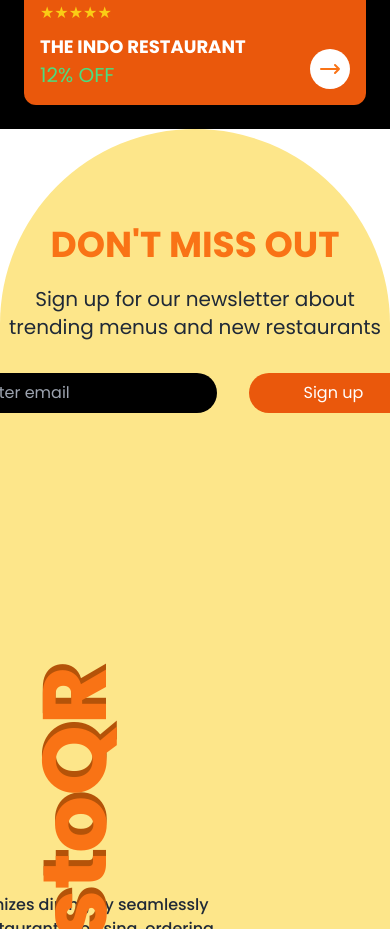
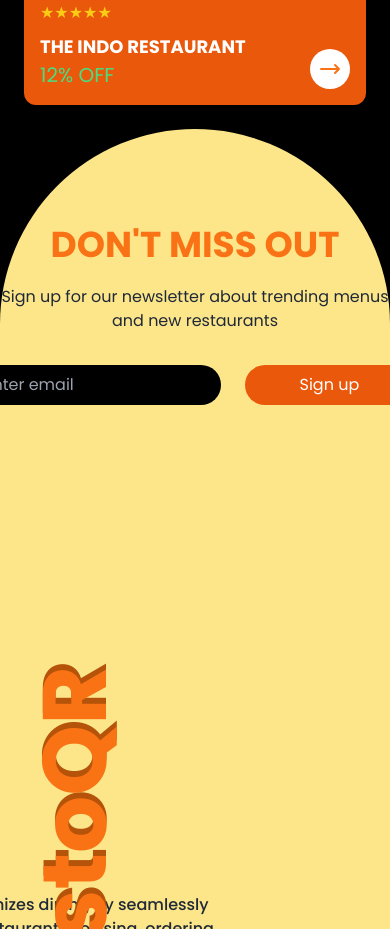
Before and after one commit to Ayushant/instoF, a React (Vite) app: page / in a window 390 px wide. Shown: the part 4220-5149 px from the top of the page. Built offline with nearby package versions, Linux system fonts and the light colour scheme.

Commit message:
Update Header.jsx

```diff
--- a/src/components/Header/Header.jsx
+++ b/src/components/Header/Header.jsx
@@ -1,26 +1,24 @@
 import React, { Component } from 'react'
-
-// change
 // import { Input } from "@material-tailwind/react"
 
 export class Header extends Component {
   render() {
     return (
-      <header>
+      <header className='bg-black sm:bg-white '>
 
 
  <div className=' h-[460px] rounded-tl-[500px] rounded-tr-[500px] bg-amber-200 sm:bg-amber-200 md:bg-amber-200'>
 
     <div className='pb-8  '>
     <h1 className='text-orange-500 pt-24 text-4xl text-center font-bold sm:text-8xl' >DON'T MISS OUT</h1>
-    <p className='text-center text-xl mt-5 text-dark'>Sign up for our newsletter about trending menus and new restaurants</p>
+    <p className='text-center text- mt-5 text-dark sm:text-xl'>Sign up for our newsletter about trending menus and new restaurants</p>
     </div>
 
 
-    <div className=' xl:  flex justify-center gap-8 xl:mt-3 sm:gap-6'>
+    <div className=' xl:  flex justify-center gap-6 xl:mt-3 sm:gap-4'>
       <form action="">
         <label class='block'>
-          <input class='bg-black rounded-full text-white p-2 xl:ml-2 w-[29vb] xl:w-[60vb] xl:mt-5 xl:p-2 xl:bg-black sm:w-[10vb] sm:ml-20'  placeholder='Enter email' />
+          <input class='bg-black rounded-full text-white p-2  xl:ml-2 w-[29vb] xl:w-[60vb] xl:mt-5 xl:p-2 xl:bg-black sm:w-[10vb] sm:ml-20 sm:px-10'  placeholder='Enter email' />
         </label>
       </form>
 
```
